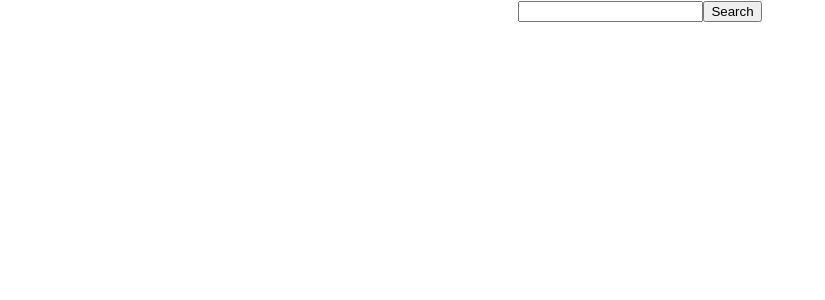
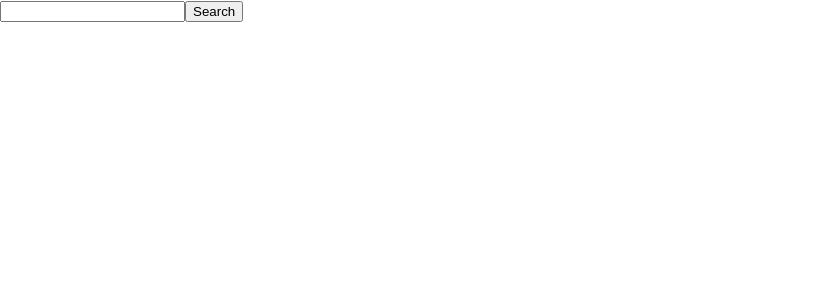
Before and after one commit to Kadendotcom/Meal-Planner-Tracker, a React (Create React App) app in the folder meal-planner-client/: page / in a window 1280 px wide. Shown: the top 300 px of the page, without its empty margins (0-825 px from the left). Built offline with nearby package versions, Linux system fonts and the light colour scheme.

Commit message:
Search bar is now alligned to left but search results stay centered. no meals found now displays if no meals were found from the queery

```diff
--- a/meal-planner-client/src/App.css
+++ b/meal-planner-client/src/App.css
@@ -46,6 +46,9 @@ ul{
     gap: 10px;
     margin-bottom: 20px;
   }
+.search-form{
+  align-self: flex-start;
+}
 
 
 @keyframes App-logo-spin {
--- a/meal-planner-client/src/App.jsx
+++ b/meal-planner-client/src/App.jsx
@@ -5,20 +5,25 @@ function App() {
 
   const [ingredient, setIngredient] = useState('');
   const [meals, setMeals] =useState([])
+  const [searched, setSearched] = useState(false);
 
   async function handleSubmit(e) {
     e.preventDefault();
     const res = await fetch(`http://localhost:5000/Meals?ingredient=${encodeURIComponent(ingredient)}`);
     const data = await res.json();
     setMeals((data.meals || []).slice(0,5));
+    setSearched(true);
   }
 
   return (
     <div className="App">
-    <form onSubmit={handleSubmit}>
+    <form className= "search-form" onSubmit={handleSubmit}>
       <input value={ingredient} onChange={e => setIngredient(e.target.value)}/>
       <button type="submit">Search</button>
     </form>
+    {searched && meals.length === 0 ? (
+      <p>No meals found</p>
+    ) : (
       <ul>
         {meals.map(meal => (
           <li key = {meal.idMeal}>
@@ -28,6 +33,7 @@ function App() {
             </li>
         ))}
       </ul>
+    )}
     </div>
   );
 }
```
Lines whose indentation alone changed are shown as unchanged.
